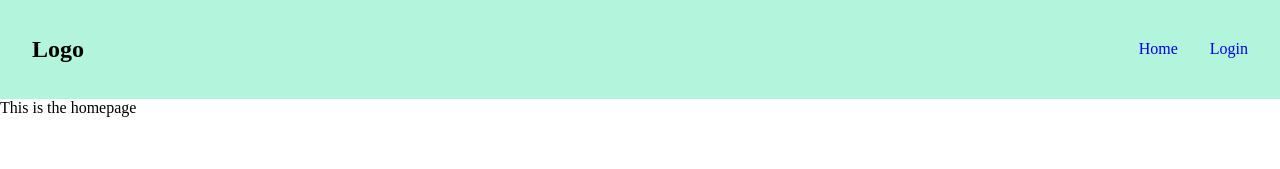
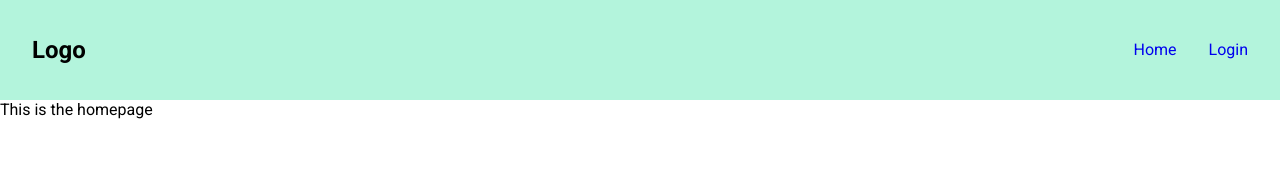
Before and after one commit to sparky9043/12-math-problem-generator, a React (Vite) app in the folder frontend/: page / in a window 1280 px wide. Shown: the top 169 px of the page. Built offline with nearby package versions, Linux system fonts and the light colour scheme.

Commit message:
import roboto font

```diff
--- a/frontend/src/index.css
+++ b/frontend/src/index.css
@@ -1,3 +1,5 @@
+@import url('https://fonts.googleapis.com/css2?family=Roboto:ital,wght@0,100..900;1,100..900&display=swap');
+
 *, *::before, *::after {
   box-sizing: inherit;
 }
@@ -9,6 +11,7 @@ html {
 body {
   margin: 0;
   padding: 0;
+  font-family: 'Roboto', sans-serif;
 }
 
 ul {
```
